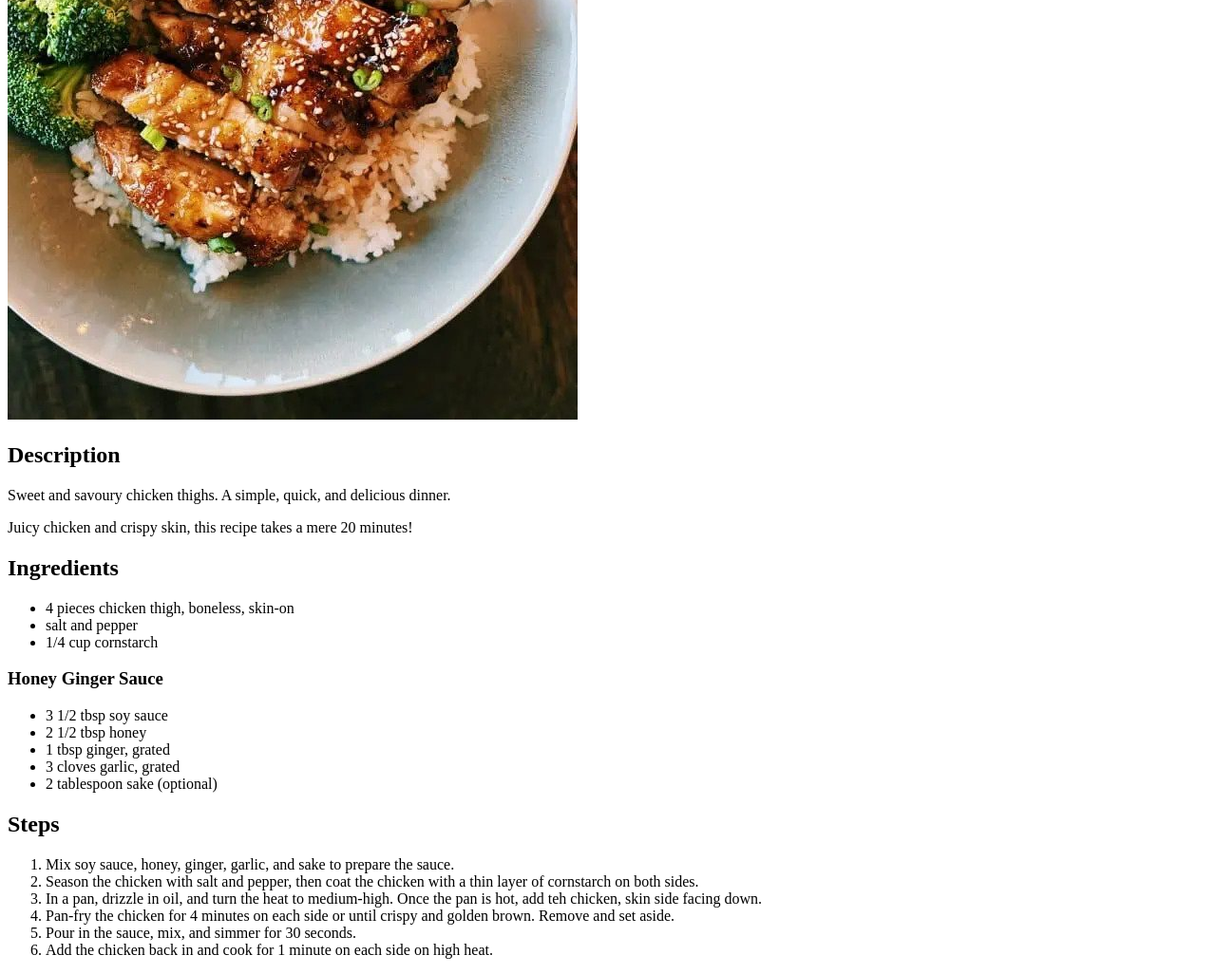
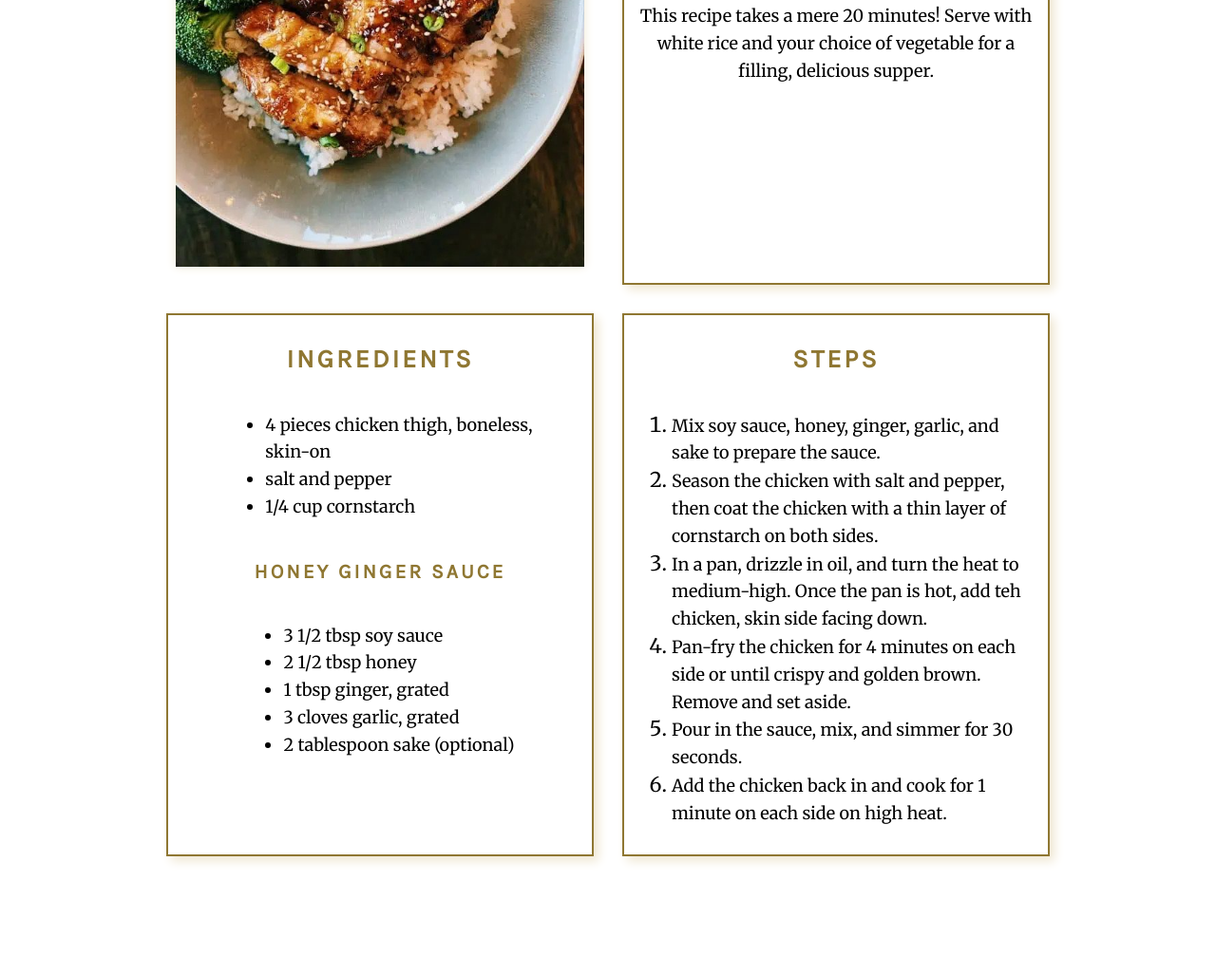
Before and after one commit to zgawlak/odin-recipes, a plain HTML site: page recipes/honey-ginger-chicken.html in a window 1280 px wide. Shown: the part 438-1464 px from the top of the page at 95% size. After the commit the page ends 1370 px from the top, so only its background shows below. Drawn offline with Linux system fonts and the light colour scheme.

Commit message:
Add common styles

```diff
--- a/recipes/honey-ginger-chicken.html
+++ b/recipes/honey-ginger-chicken.html
@@ -1,35 +1,51 @@
 <!DOCTYPE html>
 <html lang="en">
+
 <head>
     <meta charset="UTF-8">
     <title>Honey Ginger Chicken</title>
+    <link rel="stylesheet" href="styles.css">
+    <link rel="preconnect" href="https://fonts.googleapis.com">
+    <link rel="preconnect" href="https://fonts.gstatic.com" crossorigin>
+    <link href="https://fonts.googleapis.com/css2?family=Karla&family=Merriweather&display=swap" rel="stylesheet">
 </head>
+
 <body>
     <h1>Honey Ginger Chicken</h1>
+    <a href="../index.html">back to recipe list</a>
+    <div class="box">
+        <div class="thumb">
             <img src="../images/honey-ginger-chicken.jpg">
+        </div>
+        <div>
             <h2>Description</h2>
-    <p>Sweet and savoury chicken thighs. A simple, quick, and
-        delicious dinner.
+            <p>This vibrant dish is defined by its succulent chicken pieces coated in a
+                glaze that harmonizes the natural sweetness of honey with the distinctive zing of ginger.
+                A symphony of spices and aromatics perfectly complements the tender chicken,
+                infusing it with layers of tantalizing flavors.
             </p>
-    <p>Juicy chicken and crispy skin, this recipe takes a mere
-        20 minutes!
-    </p>
+            <p>This recipe takes a mere 20 minutes!
+                Serve with white rice and your choice of vegetable for a filling, delicious supper.</p>
+        </div>
+        <div>
             <h2>Ingredients</h2>
-    <ul>
-        <li>4 pieces chicken thigh, boneless, skin-on</li>
+            <ul class="ingredients">
+                <li>4 pieces chicken thigh, boneless, <br> skin-on</li>
                 <li>salt and pepper</li>
                 <li>1/4 cup cornstarch</li>
             </ul>
             <h3>Honey Ginger Sauce</h3>
-    <ul>
+            <ul class="ingredients">
                 <li>3 1/2 tbsp soy sauce</li>
                 <li>2 1/2 tbsp honey</li>
                 <li>1 tbsp ginger, grated</li>
                 <li>3 cloves garlic, grated</li>
                 <li>2 tablespoon sake (optional)</li>
             </ul>
+        </div>
+        <div>
             <h2>Steps</h2>
-    <ol>
+            <ol class="steps">
                 <li>Mix soy sauce, honey, ginger, garlic, and sake to prepare the sauce.</li>
                 <li>Season the chicken with salt and pepper, then coat the chicken with a
                     thin layer of cornstarch on both sides.
@@ -43,5 +59,8 @@
                 <li>Pour in the sauce, mix, and simmer for 30 seconds.</li>
                 <li>Add the chicken back in and cook for 1 minute on each side on high heat.</li>
             </ol>
+        </div>
+    </div>
 </body>
+
 </html>
--- a/recipes/styles.css
+++ b/recipes/styles.css
@@ -10,7 +10,7 @@ body {
     margin: 0;
 }
 
-h1, h2 {
+h1, h2, h3 {
     font-family: 'Karla', sans-serif;
     color: #8f7732;
     text-transform: uppercase;
@@ -75,6 +75,11 @@ img {
     display: inline-block;
 }
 
+.ingredients2 {
+    text-align: left;
+    display: block;
+}
+
 .steps li::marker {
     font-size: 1.2em;
 }
```
Lines whose indentation alone changed are shown as unchanged.
